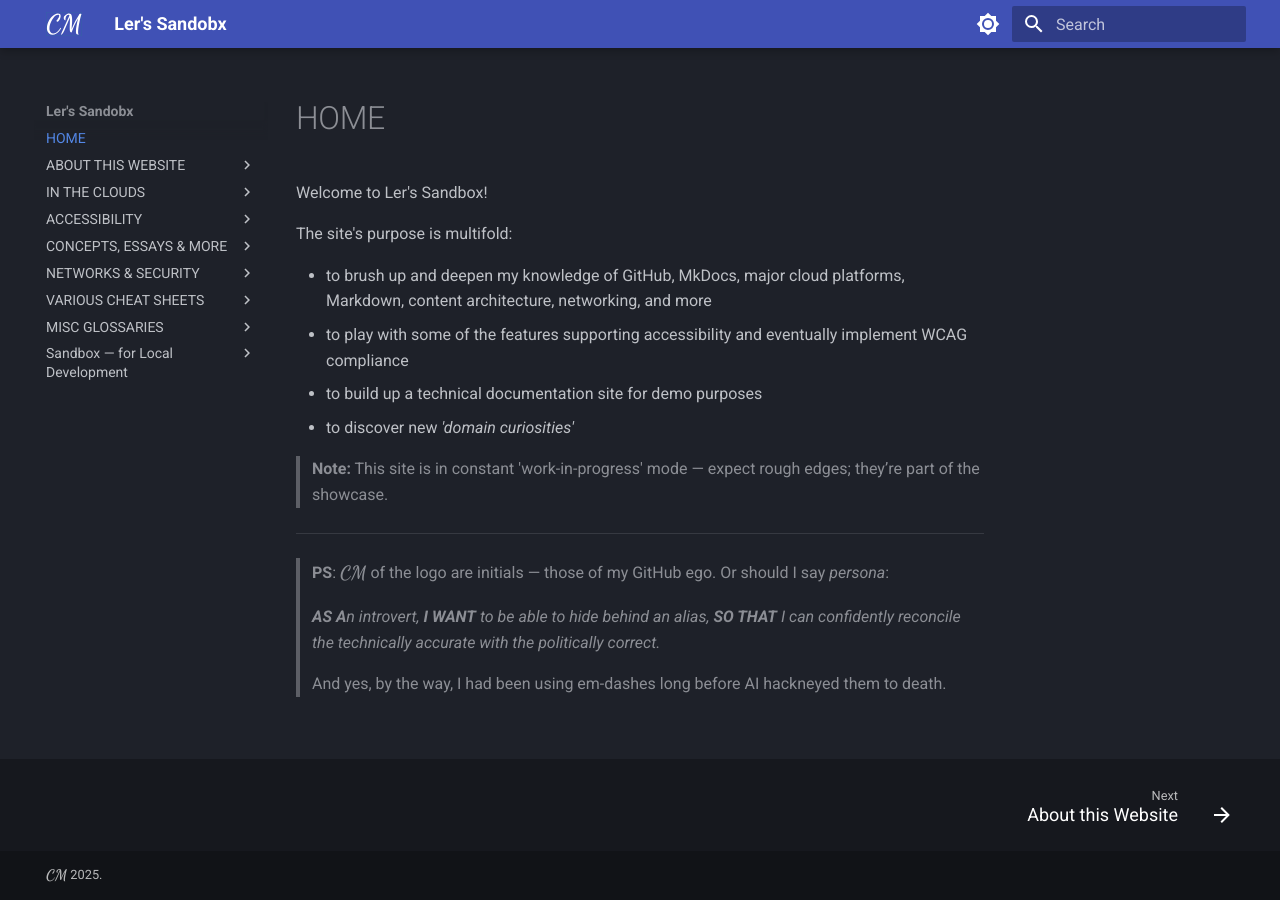
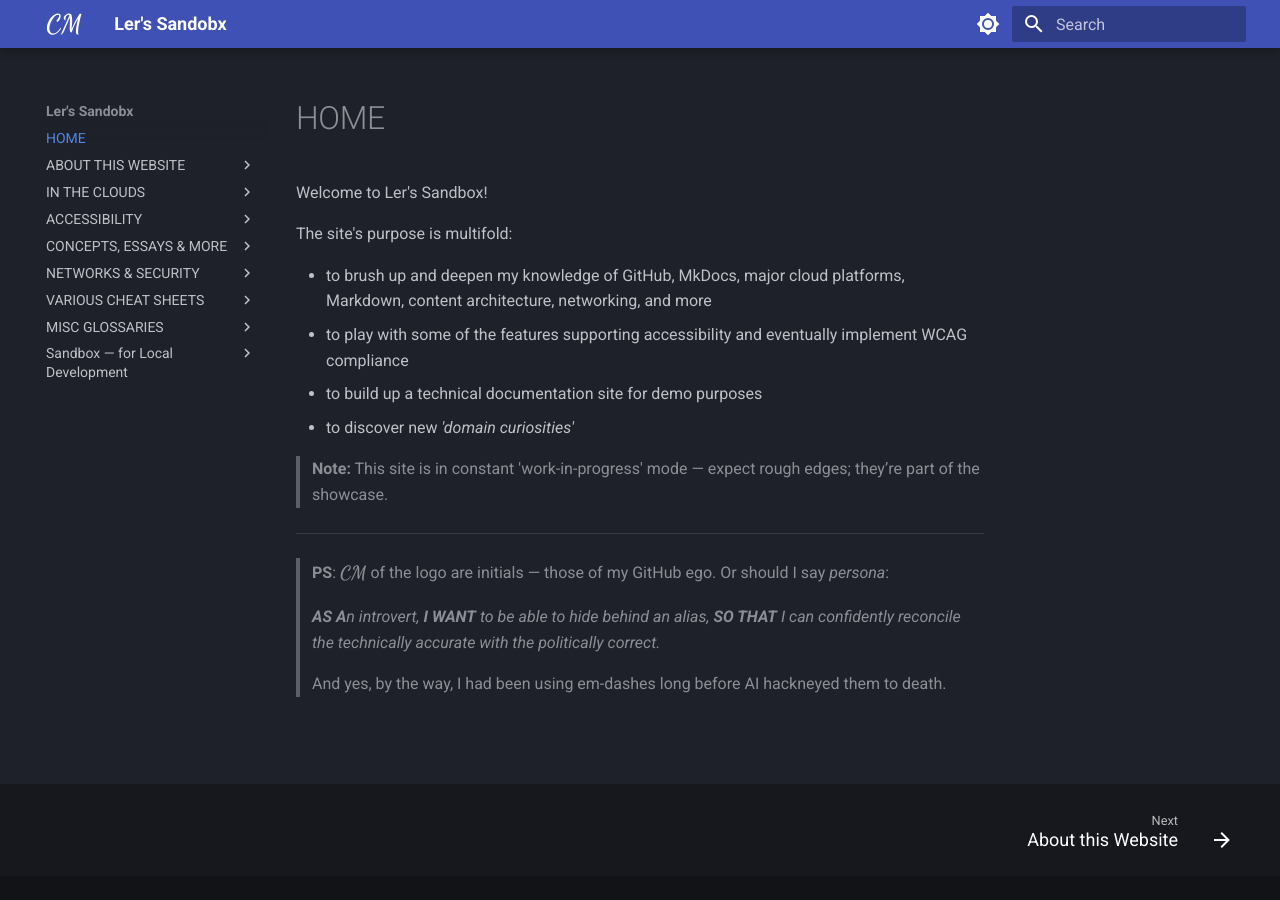
Before and after one commit to cassmastern/lers-sandbox, an MkDocs documentation site: the page built from docs/index.md, in a window 1280 px wide. Built offline with MkDocs 1.6.1 and Material for MkDocs 9.7.7, drawn with Linux system fonts in a browser that asks for light colours.

Commit message:
Removed dead link to 'copyright'

```diff
--- a/mkdocs.prod.yml
+++ b/mkdocs.prod.yml
@@ -1,7 +1,6 @@
-site_name: "Cass's Sandobx"
-site_url: https://cassmastern.github.io/cass-sandbox/
+site_name: "Ler's Sandobx"
+site_url: https://cassmastern.github.io/lers-sandbox/
 docs_dir: docs
-copyright: "<a href='https://cassmastern.github.io/cass-sandbox/sec_about/feedback/'><span class='logo-text'>CM</span> 2025.</a>"
 
 theme:
   name: material
--- a/mkdocs.yml
+++ b/mkdocs.yml
@@ -1,7 +1,6 @@
 site_name: "Ler's Sandobx"
 site_url: https://cassmastern.github.io/cass-sandbox/
 docs_dir: docs
-copyright: "<a href='https://cassmastern.github.io/cass-sandbox/sec_about/feedback/'><span class='logo-text'>CM</span> 2025.</a>"
 
 theme:
   name: material
```
